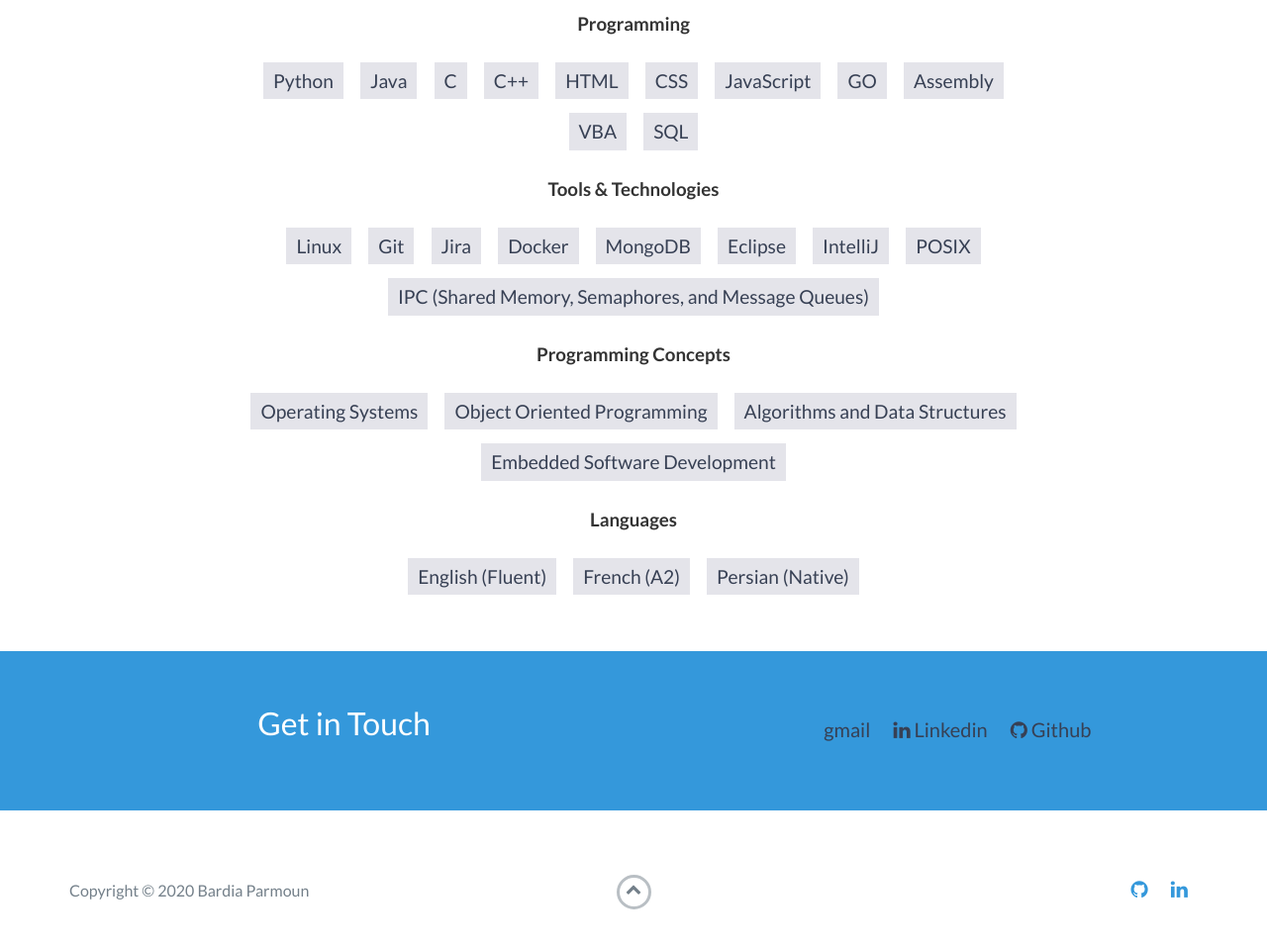
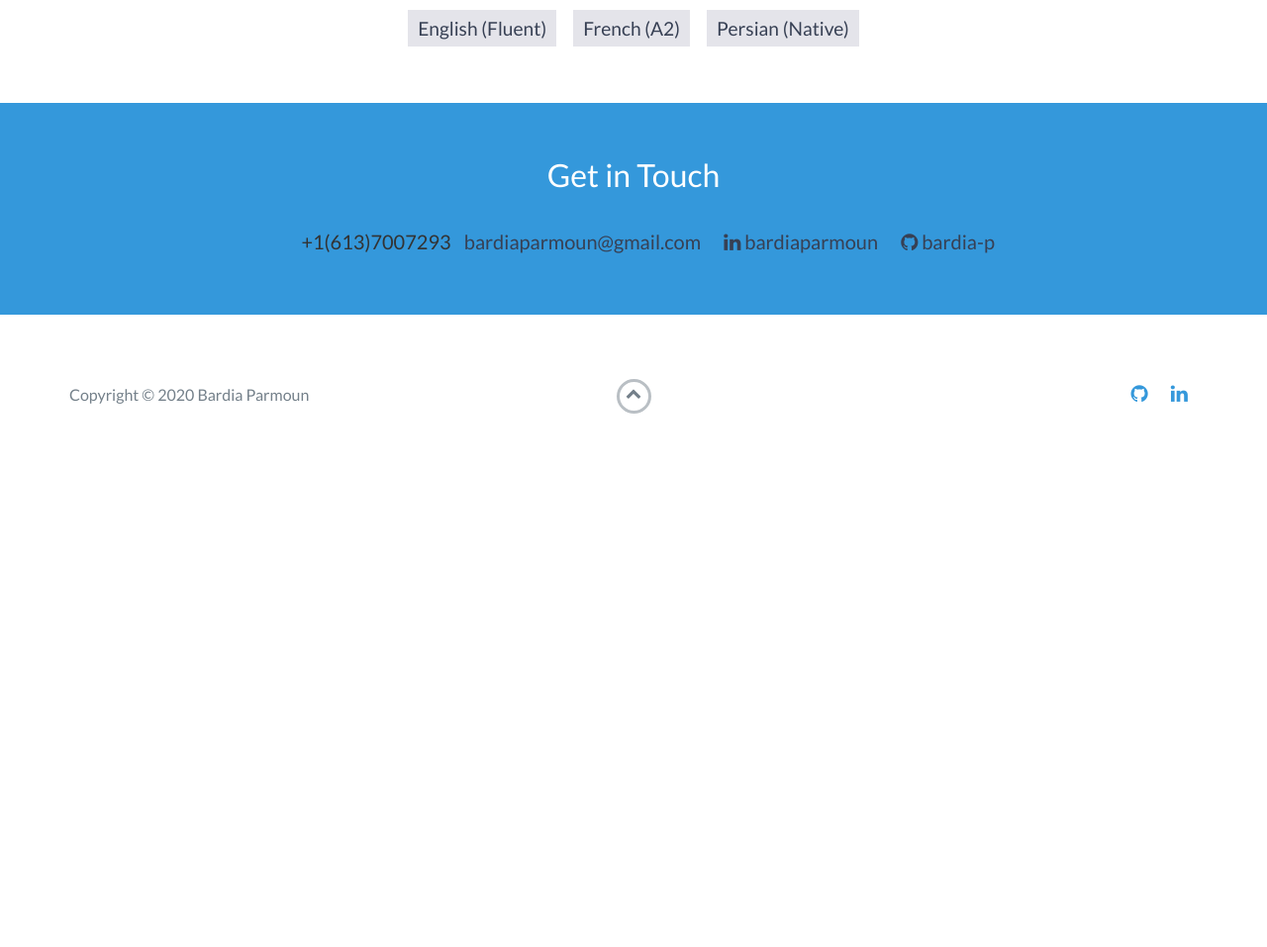
Before and after one commit to bardia-p/bardia-p.github.io, a website: page index.html in a window 1280 px wide. Shown: the part 3650-4607 px from the top of the page at 99% size. After the commit the page ends 4122 px from the top, so only its background shows below. Drawn offline with nearby package versions, Linux system fonts and the light colour scheme.

Commit message:
fixed the contact info

```diff
--- a/index.html
+++ b/index.html
@@ -252,21 +252,24 @@
     <div id="contact">
         <div class="container">
             <div class="row">
-                <div class="col-md-6">
+                <div>
                     <h2 class="heading">Get in Touch</h2>
                 </div>
-                <div class="col-md-5 social">
+                <div class="col-md-10 social">
                     <ul>
                         <li>
-                            <a href="mailto: bardiaparmoun@gmail.com" target="_blank">gmail</a>
+                            +1(613)7007293
                         </li>
 
                         <li>
-                            <a href="https://www.linkedin.com/in/bardiaparmoun/" target="_blank"><i class="fa fa-linkedin" aria-hidden="true"></i> Linkedin</a>
+                            <a href="mailto: bardiaparmoun@gmail.com" target="_blank">bardiaparmoun@gmail.com</a>
+                        </li>
+                        <li>
+                            <a href="https://www.linkedin.com/in/bardiaparmoun/" target="_blank"><i class="fa fa-linkedin" aria-hidden="true"></i> bardiaparmoun</a>
                         </li>
 
                         <li>
-                            <a href="https://github.com/bardia-p/" target="_blank"><i class="fa fa-github" aria-hidden="true"></i> Github</a>
+                            <a href="https://github.com/bardia-p/" target="_blank"><i class="fa fa-github" aria-hidden="true"></i> bardia-p</a>
                         </li>
                     </ul>
                 </div>
--- a/scss/styles.scss
+++ b/scss/styles.scss
@@ -403,7 +403,6 @@ footer {
     }
 
     h2 {
-        color: lighten($base-color, 25%);
         font-weight: 500;
         font-size: 2.25em;
         margin-bottom: 15px;
```
Also changed, not shown: images/image_editing_program.jpg (added), images/lead-bg.jpg, images/project.jpg (deleted), images/settlers_of_catan.jpg (added).
